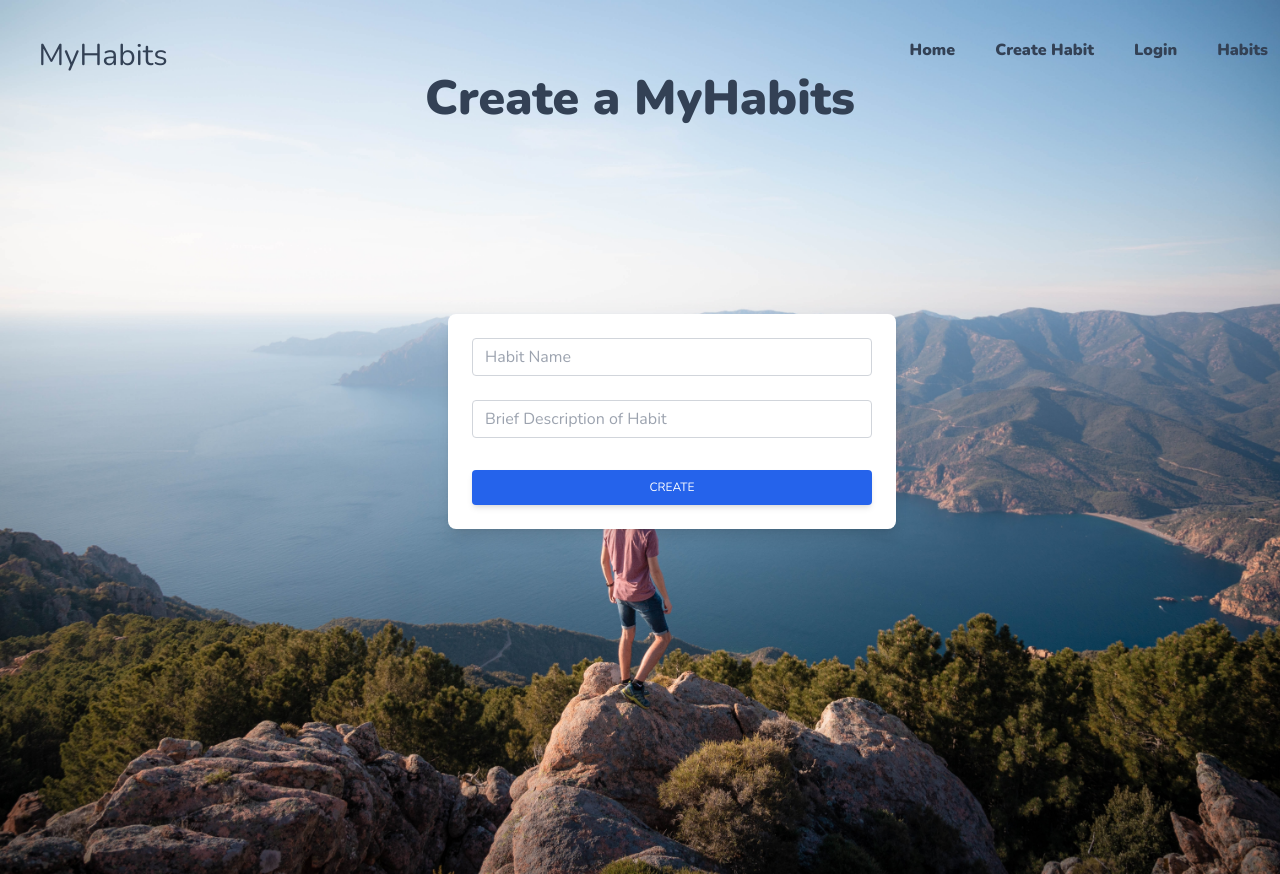
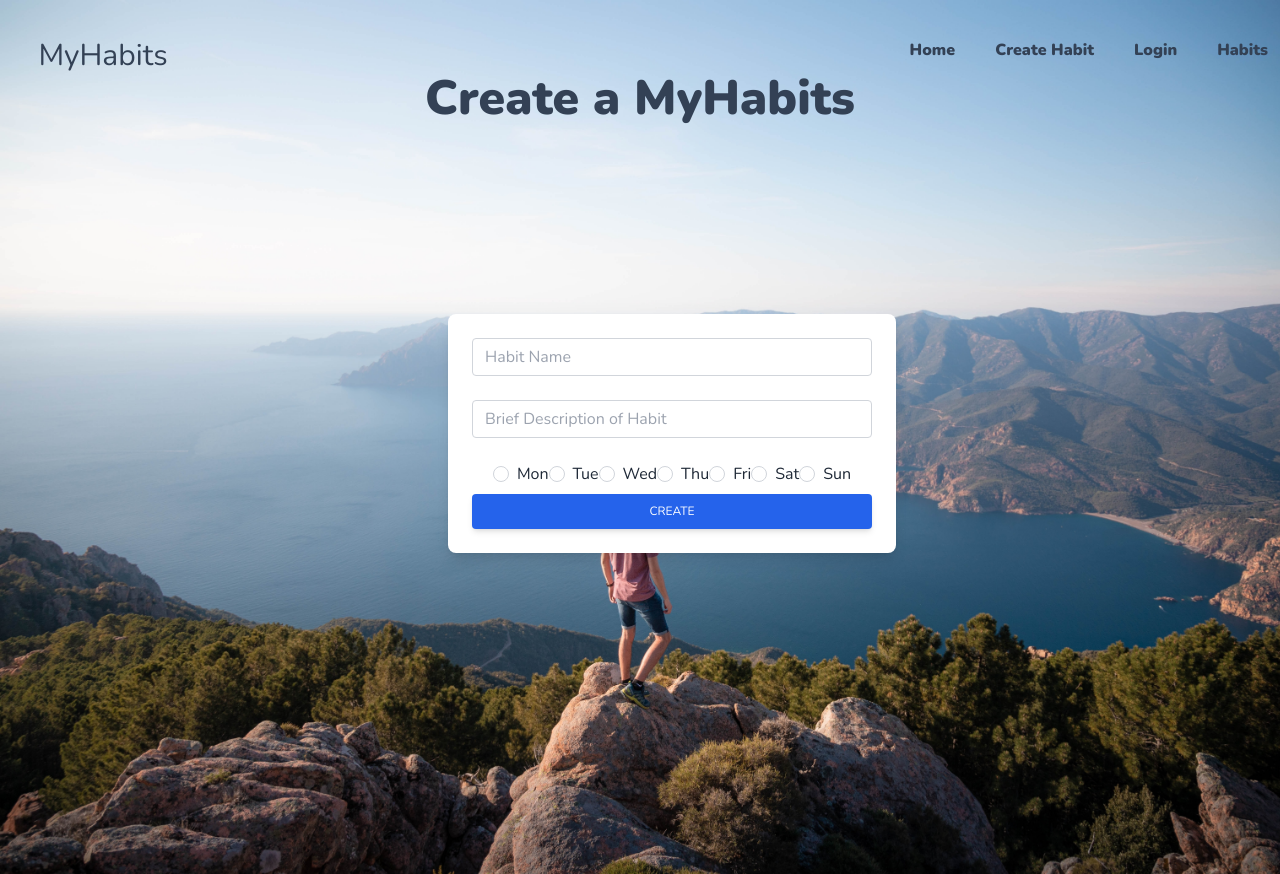
Before and after one commit to Jeffrod1098/habit-forming-app-frontend, a React (Create React App) app: page /createHabit in a window 1280 px wide. Built offline with nearby package versions, Linux system fonts and the light colour scheme.

Commit message:
add radio buttons to createHabits page and fixed routing bugs

```diff
--- a/src/CreateHabit.js
+++ b/src/CreateHabit.js
@@ -5,17 +5,17 @@ import habitImg from "./image/habits.jpg"
 import Nav from "./Nav";
 
 
+
 const CreateHabit = () => {
 
     const [habitName, setHabitName] = useState({})
-    const [habitDescription, setHabitDescription] = useState({})
-    const [habitCategory, setHabitCategory] = useState({})
+    const [goal, setGoal] = useState({})
+
 
     const click = () => {
         axios.post('http://localhost:4000/',{
             habitName: habitName,
-            habitDescription: habitDescription,
-            habitCategory: habitCategory
+            goal: goal,
         })
     }
     // const backgroundImageStyle = {
@@ -28,11 +28,8 @@ const CreateHabit = () => {
     const handleHabitNameChange = event => {
         setHabitName(event.target.value)
     }
-    const handleHabitDescriptionChange = event => {
-        setHabitDescription(event.target.value)
-    }
-    const handleHabitCategoryChange = event => {
-        setHabitCategory(event.target.value)
+    const handleGoalChange = event => {
+        setGoal(event.target.value)
     }
     const handleSubmit = event => {
         event.preventDefault()
@@ -72,7 +69,7 @@ const CreateHabit = () => {
                         placeholder="Habit Name" />
                 </div>
                 <div className="form-group mb-6">
-                    <input onChange={handleHabitDescriptionChange} type="text" className="form-control block
+                    <input onChange={handleGoalChange} type="text" className="form-control block
     w-full
     px-3
     py-1.5
@@ -88,6 +85,37 @@ const CreateHabit = () => {
     focus:text-gray-700 focus:bg-white focus:border-blue-600 focus:outline-none" id="exampleInput126"
                         placeholder="Brief Description of Habit" />
                 </div>
+
+                <div class="flex justify-center">
+  <div class="form-check form-check-inline">
+    <input class="form-check-input form-check-input appearance-none rounded-full h-4 w-4 border border-gray-300 bg-white checked:bg-blue-600 checked:border-blue-600 focus:outline-none transition duration-200 mt-1 align-top bg-no-repeat bg-center bg-contain float-left mr-2 cursor-pointer" type="radio" name="inlineRadioOptions" id="inlineRadio1" value="option1"/>
+    <label class="form-check-label inline-block text-gray-800" for="inlineRadio10">Mon</label>
+  </div>
+  <div class="form-check form-check-inline">
+    <input class="form-check-input form-check-input appearance-none rounded-full h-4 w-4 border border-gray-300 bg-white checked:bg-blue-600 checked:border-blue-600 focus:outline-none transition duration-200 mt-1 align-top bg-no-repeat bg-center bg-contain float-left mr-2 cursor-pointer" type="radio" name="inlineRadioOptions" id="inlineRadio2" value="option2"/>
+    <label class="form-check-label inline-block text-gray-800" for="inlineRadio20">Tue</label>
+  </div>
+  <div class="form-check form-check-inline">
+    <input class="form-check-input form-check-input appearance-none rounded-full h-4 w-4 border border-gray-300 bg-white checked:bg-blue-600 checked:border-blue-600 focus:outline-none transition duration-200 mt-1 align-top bg-no-repeat bg-center bg-contain float-left mr-2 cursor-pointer" type="radio" name="inlineRadioOptions" id="inlineRadio2" value="option2"/>
+    <label class="form-check-label inline-block text-gray-800" for="inlineRadio20">Wed</label>
+  </div>
+  <div class="form-check form-check-inline">
+    <input class="form-check-input form-check-input appearance-none rounded-full h-4 w-4 border border-gray-300 bg-white checked:bg-blue-600 checked:border-blue-600 focus:outline-none transition duration-200 mt-1 align-top bg-no-repeat bg-center bg-contain float-left mr-2 cursor-pointer" type="radio" name="inlineRadioOptions" id="inlineRadio2" value="option2"/>
+    <label class="form-check-label inline-block text-gray-800" for="inlineRadio20">Thu</label>
+  </div>
+  <div class="form-check form-check-inline">
+    <input class="form-check-input form-check-input appearance-none rounded-full h-4 w-4 border border-gray-300 bg-white checked:bg-blue-600 checked:border-blue-600 focus:outline-none transition duration-200 mt-1 align-top bg-no-repeat bg-center bg-contain float-left mr-2 cursor-pointer" type="radio" name="inlineRadioOptions" id="inlineRadio2" value="option2"/>
+    <label class="form-check-label inline-block text-gray-800" for="inlineRadio20">Fri</label>
+  </div>
+  <div class="form-check form-check-inline">
+    <input class="form-check-input form-check-input appearance-none rounded-full h-4 w-4 border border-gray-300 bg-white checked:bg-blue-600 checked:border-blue-600 focus:outline-none transition duration-200 mt-1 align-top bg-no-repeat bg-center bg-contain float-left mr-2 cursor-pointer" type="radio" name="inlineRadioOptions" id="inlineRadio2" value="option2"/>
+    <label class="form-check-label inline-block text-gray-800" for="inlineRadio20">Sat</label>
+  </div>
+  <div class="form-check form-check-inline">
+    <input class="form-check-input form-check-input appearance-none rounded-full h-4 w-4 border border-gray-300 bg-white checked:bg-blue-600 checked:border-blue-600 focus:outline-none transition duration-200 mt-1 align-top bg-no-repeat bg-center bg-contain float-left mr-2 cursor-pointer" type="radio" name="inlineRadioOptions" id="inlineRadio2" value="option2"/>
+    <label class="form-check-label inline-block text-gray-800" for="inlineRadio20">Sun</label>
+  </div>
+</div>
 
                 <button type="submit" className="
   w-full
```
